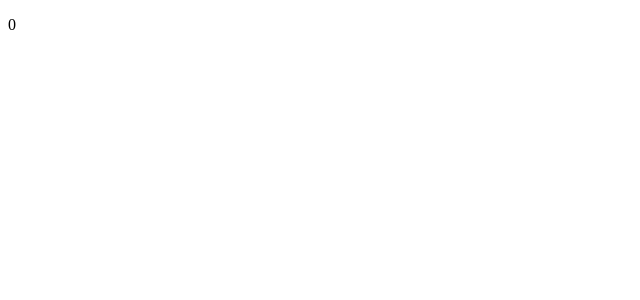
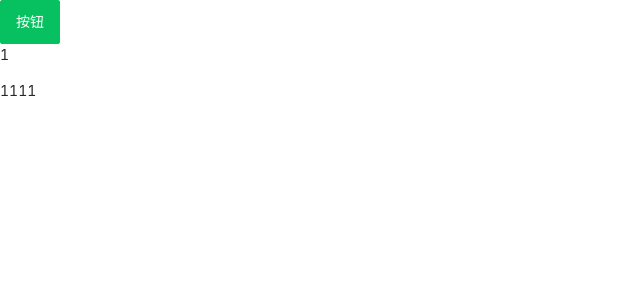
Before and after one commit to agileago/fe-vue2-template, a Vue app: page / in a window 1280 px wide. Shown: the top 300 px of the page, without its empty margins (0-640 px from the left). Built offline with nearby package versions, Linux system fonts and the light colour scheme.

Commit message:
工具: 更新版本

```diff
--- a/src/global/index.ts
+++ b/src/global/index.ts
@@ -1,7 +1,9 @@
+import 'vant/lib/index.css'
 import Vue from 'vue'
 import VueRouter from 'vue-router'
 import vueCompositionApi from '@vue/composition-api'
 import SvgIcon from '@/global/components/svg-icon/svg-icon.vue'
+import Vant from 'vant'
 
 Vue.config.productionTip = false
 
@@ -9,3 +11,5 @@ Vue.use(VueRouter)
 Vue.use(vueCompositionApi)
 
 Vue.component('svg-icon', SvgIcon)
+
+Vue.use(Vant)
--- a/src/main.ts
+++ b/src/main.ts
@@ -3,20 +3,8 @@ import Vue from 'vue'
 import App from './app.vue'
 import router from './router'
 
-let app: Vue | null
-
-export function mount() {
-  app = new Vue({
-    router,
-    render: h => h(App),
-  })
-  app.$mount('#app')
-}
-export function unmount() {
-  if (!app) return
-  app?.$destroy()
-  app.$el.innerHTML = ''
-  app = null
-}
-
-mount()
+const app = new Vue({
+  router,
+  render: h => h(App),
+})
+app.$mount('#app')
--- a/src/view/home/home-child.vue
+++ b/src/view/home/home-child.vue
@@ -2,7 +2,7 @@
 import { defineComponent, PropType } from '@vue/composition-api'
 
 const HomeChild = defineComponent({
-  name: 'home-child',
+  name: 'HomeChild',
   props: {
     size: {
       type: String as PropType<'small' | 'large'>,
@@ -15,7 +15,7 @@ export default HomeChild
 </script>
 
 <template>
-  <div></div>
+  <div>1111</div>
 </template>
 
 <style lang="scss" scoped></style>
--- a/src/view/home/home.vue
+++ b/src/view/home/home.vue
@@ -1,21 +1,26 @@
 <template>
   <div>
+    <van-button type="primary">按钮</van-button>
     <p @click="add()">{{ count }}</p>
     <home-child size="large"></home-child>
   </div>
 </template>
 
 <script lang="ts">
-import { defineComponent } from '@vue/composition-api'
+import { defineComponent, ref } from '@vue/composition-api'
 import HomeChild from '@/view/home/home-child.vue'
 
 export default defineComponent({
   name: 'Home',
   components: { HomeChild },
+  setup() {
+    const count = ref(1)
+    return {
+      count,
+    }
+  },
   data() {
-    return {
-      count: 0,
-    }
+    return {}
   },
   methods: {
     add() {
--- a/vue.config.js
+++ b/vue.config.js
@@ -24,6 +24,7 @@ switch (mode) {
  * @type {import('@vue/cli-service').ProjectOptions}
  */
 module.exports = {
+  lintOnSave: false,
   publicPath: publicPath + '/',
   productionSourceMap: false,
   chainWebpack: config => {
```
Also changed, not shown: package.json (+14 -11 lines), .browserslistrc, 2 other files (tests, documents, lock files or other folders).
